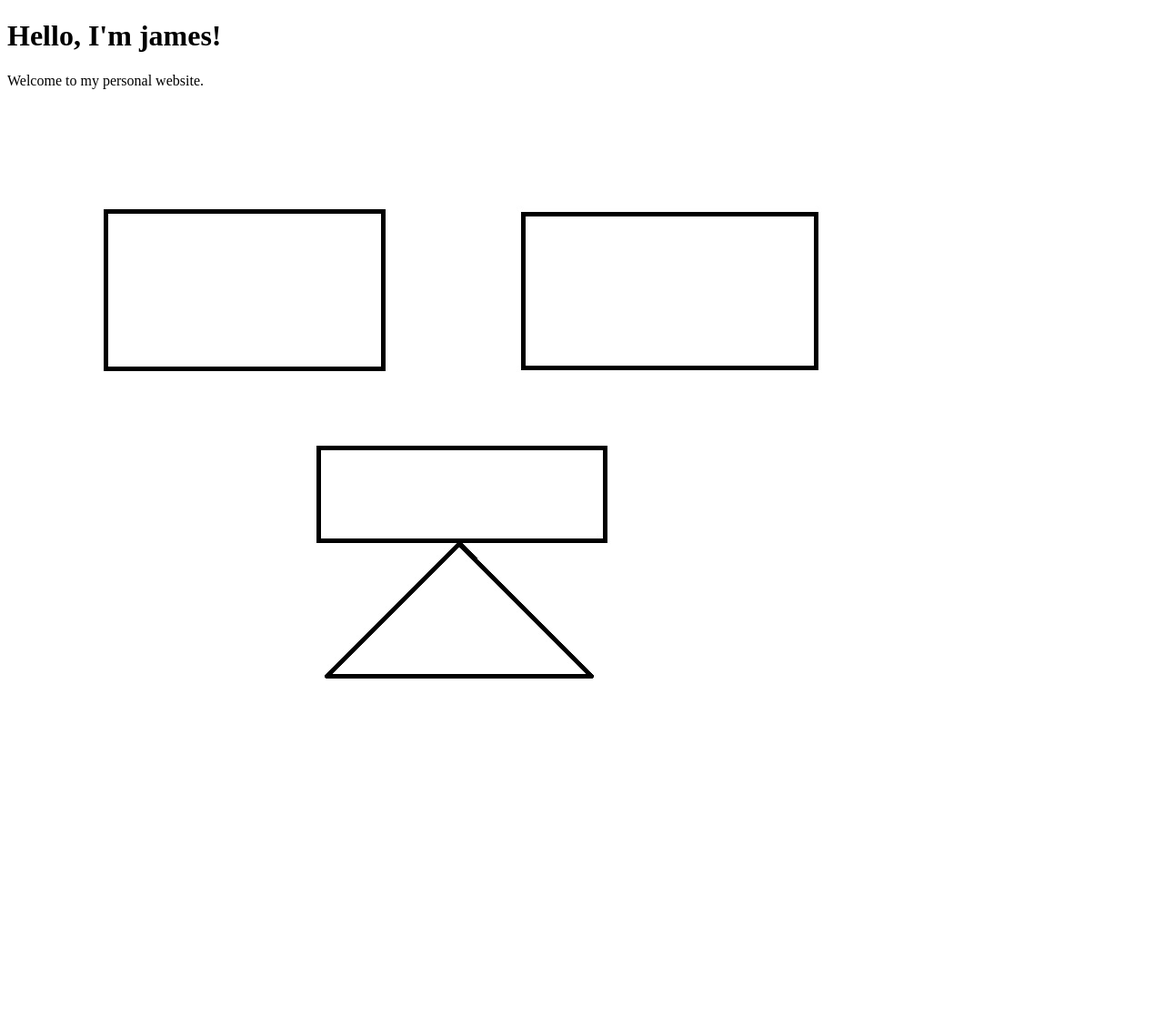
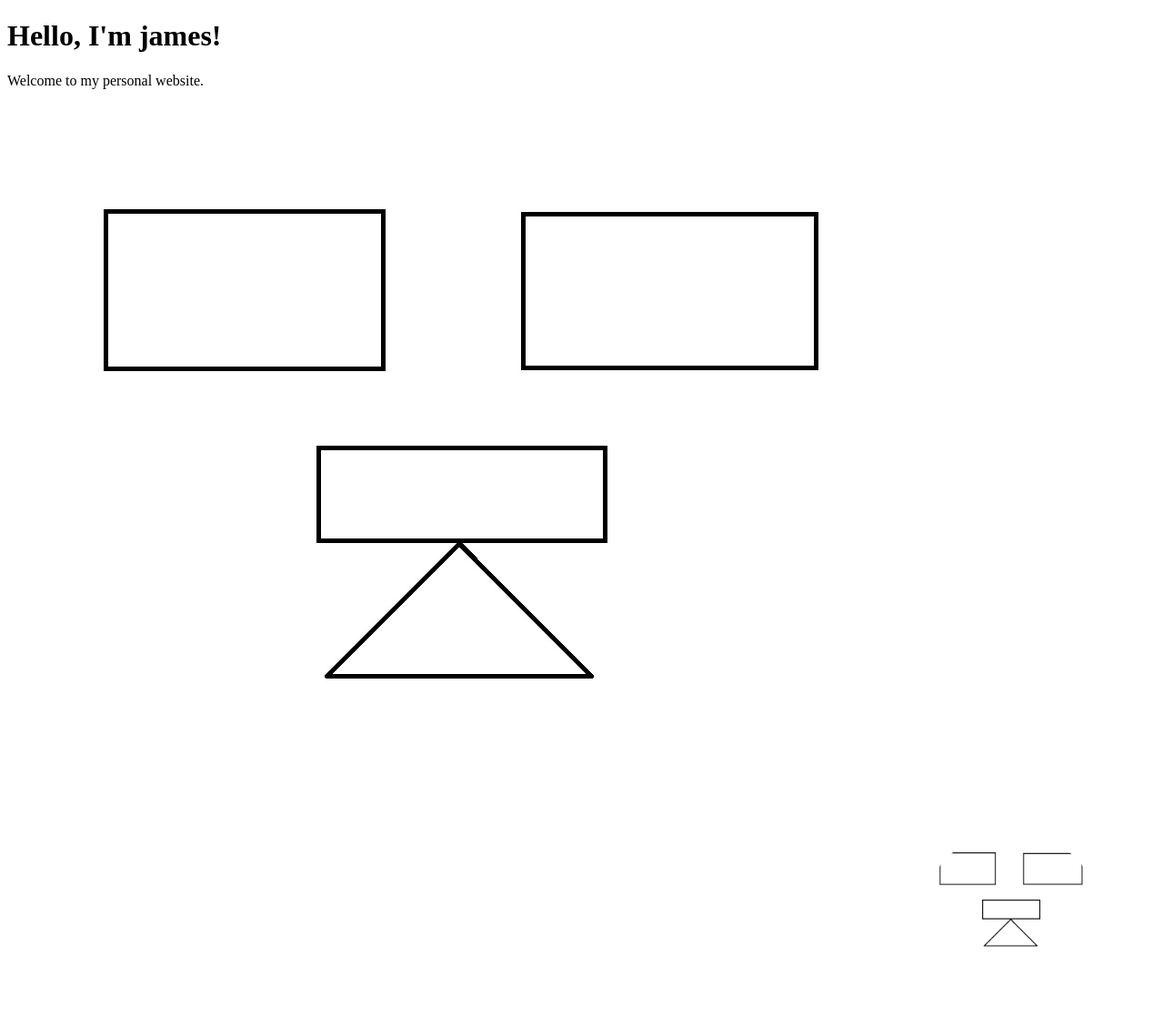
Before and after one commit to anteater299/anteater299.github.io, a plain HTML site: page index.html in a window 1280 px wide. Shown: the whole page at 91% size. Drawn offline with Linux system fonts and the light colour scheme.

Commit message:
Update index.html

```diff
--- a/index.html
+++ b/index.html
@@ -17,6 +17,7 @@ j=d.createElement(s),dl=l!='dataLayer'?'&l='+l:'';j.async=true;j.src=
     <p>Welcome to my personal website.</p>
 <!-- 引用圖片 -->
     <img src="https://anteater299.github.io/my-photo.jpg" alt="A photo of me" width="1000">
+    <img src="https://anteater299.github.io/my-photo.jpg" alt="A photo of me" style="border-radius: 50%; width: 200px;">
     <!-- Google Tag Manager (noscript) -->
 <noscript><iframe src="https://www.googletagmanager.com/ns.html?id=GTM-WZ536DM8"
 height="0" width="0" style="display:none;visibility:hidden"></iframe></noscript>
```
